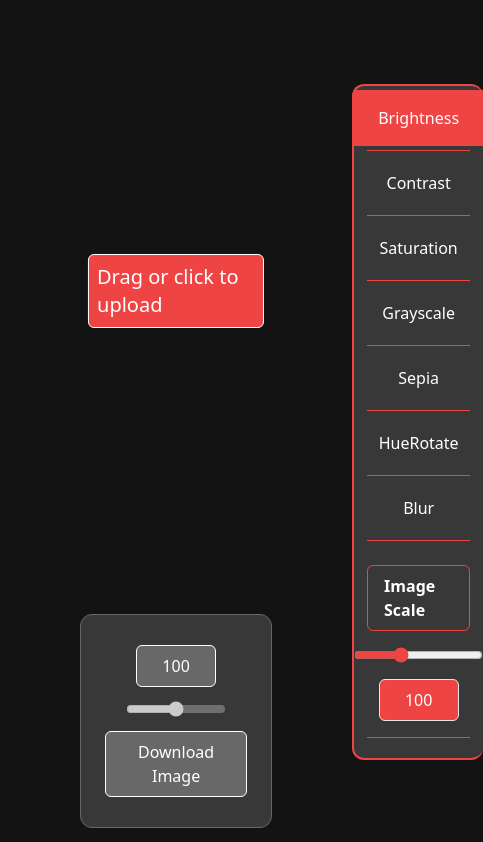
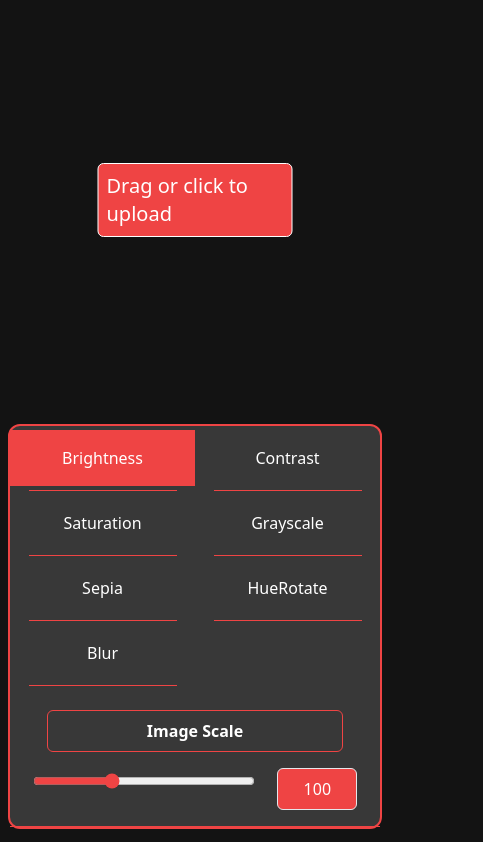
Before and after one commit to PushkarDesai-06/AiPhotoEditor, a website: page src/index.html in a window 390 px wide. Shown: the top 842 px of the page, 483 px wide, since content can reach past the window. Drawn offline with Linux system fonts and the light colour scheme.

Commit message:
refactor: enhance responsive design and layout for sidebar and image scaling components

```diff
--- a/src/index.html
+++ b/src/index.html
@@ -37,9 +37,11 @@
         />
       </div>
       <div
-        class="rightSide-container border-2 border-r-0 text-white border-red-500 bg-[#383838] flex flex-col rounded-xl h-[80%] my-auto"
+        class="rightSide-container border-2 sm:border-r-0 text-white border-red-500 bg-[#383838] flex flex-col rounded-xl sm:h-[80%] h-auto m-2 mt-6 sm:m-0 sm:my-auto"
       >
-        <div class="sidebar-container flex flex-col">
+        <div
+          class="sidebar-container sm:flex sm:flex-col grid grid-cols-2 grid-rows-3 grid-flow-row"
+        >
           <div class="sidebarItem-container cursor-pointer w-full">
             <button
               class="sidebarItem p-4 bg-transparent hover:bg-slate-100 hover:text-black transition-all my-1 w-full"
@@ -48,15 +50,18 @@
           </div>
         </div>
         <div
-          class="ImageScale flex flex-col justify-center items-center mt-2 border-b border-red-500 w-[80%] mx-auto py-4"
+          class="ImageScale flex flex-col justify-center items-center mt-2 border-b border-red-500 w-full mx-auto py-4"
         >
           <label
             for="scale "
-            class="mb-4 font-bold border p-2 rounded-md border-red-500 px-4"
+            class="mb-4 font-bold border p-2 rounded-md border-red-500 px-4 w-[80%] text-center"
             >Image Scale</label
           >
+          <div
+            class="w-full text-center flex sm:flex-col sm:justify-center items-center justify-evenly"
+          >
             <input
-            class="accent-red-500 mb-4"
+              class="accent-red-500 mb-4 cursor-pointer w-[60%]"
               type="range"
               name="scale"
               id="imageScale"
@@ -73,8 +78,9 @@
             />
           </div>
         </div>
+      </div>
       <div
-        class="flex flex-col sm:flex-row justify-evenly items-center gap-2 sm:gap-6 sm:justify-center slider-container mt-8 p-6 border border-red-500 mx-20 my-4 rounded-xl bg-[#383838] blocked"
+        class="flex flex-col sm:flex-row justify-center items-center m-2 sm:gap-6 sm:justify-center slider-container sm:mt-8 sm:p-6 p-4 border border-red-500 sm:mx-20 rounded-xl bg-[#383838] blocked mb-10"
       >
         <input
           disabled
--- a/src/style.css
+++ b/src/style.css
@@ -24,6 +24,26 @@ body {
 .rightSide-container {
   grid-area: sidebar;
 }
+
+@media (max-width: 600px) {
+  .container1 {
+    display: grid;
+    grid-template-rows: 400px auto auto;
+    grid-template-columns: 1fr;
+    grid-template-areas:
+      "image"
+      "sidebar"
+      "slider";
+  }
+
+  .slider-container {
+    display: flex;
+    gap: 16px;
+    justify-content: center;
+    align-items: center;
+  }
+}
+
 .sidebar-container {
 }
 .active {
```
Also changed, not shown: src/output.css. Lines whose indentation alone changed are shown as unchanged.
